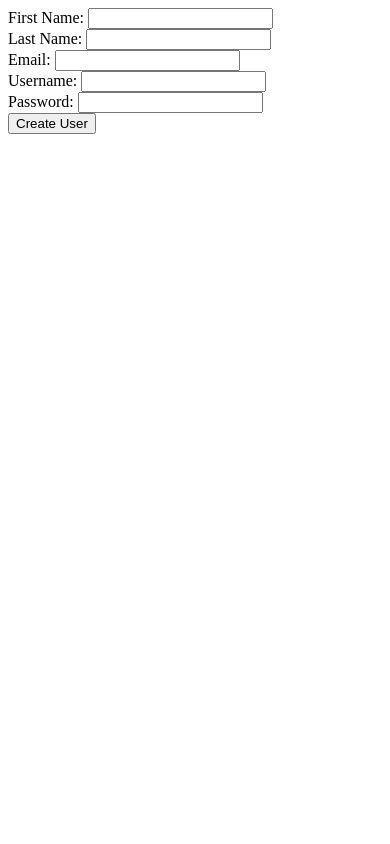
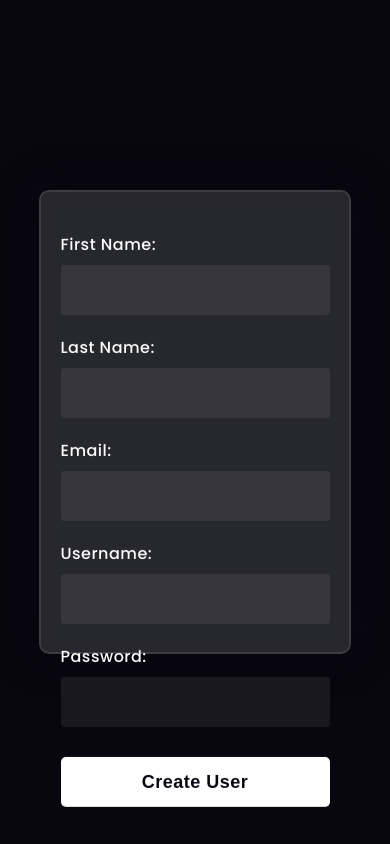
Before and after one commit to wooyakob/sensaigroup, a Flask app: page /admin/createuser in a window 390 px wide. Run offline with Flask 3, Linux system fonts and the light colour scheme; parts of the project's set-up code (start-up, migrations or seed data) failed here and were passed over.

Commit message:
user creation form

```diff
--- /dev/null
+++ b/static/users.css
@@ -0,0 +1,222 @@
+*,
+*:before,
+*:after {
+    padding: 0;
+    margin: 0;
+    box-sizing: border-box;
+}
+
+body {
+    font-family: 'Poppins',sans-serif;
+    background-color: #080710;
+}
+
+.background {
+    width: 430px;
+    height: 520px;
+    position: absolute;
+    transform: translate(-50%,-50%);
+    left: 50%;
+    top: 50%;
+}
+
+.background .shape {
+    height: 200px;
+    width: 200px;
+    position: absolute;
+    border-radius: 50%;
+}
+
+.shape:first-child {
+    background: linear-gradient(#ff512f, #f09819);
+    left: -80px;
+    top: -80px;
+}
+
+.shape:last-child {
+    background: linear-gradient(to right, #ff512f, #f09819);
+    right: -30px;
+    bottom: -80px;
+}
+
+form {
+    height: 700px;
+    width: 400px;
+    background-color: rgba(255,255,255,0.13);
+    position: absolute;
+    transform: translate(-50%,-50%);
+    top: 50%;
+    left: 50%;
+    border-radius: 10px;
+    backdrop-filter: blur(10px);
+    border: 2px solid rgba(255,255,255,0.1);
+    box-shadow: 0 0 40px rgba(8,7,16,0.6);
+    padding: 50px 35px;
+}
+
+form * {
+    color: #ffffff;
+    letter-spacing: 0.5px;
+    outline: none;
+    border: none;
+}
+
+form h3 {
+    font-size: 32px;
+    font-weight: 500;
+    line-height: 42px;
+    text-align: center;
+}
+
+label {
+    display: block;
+    margin-top: 20px;
+    font-size: 16px;
+    font-weight: 500;
+}
+
+input[type="text"],
+input[type="email"],
+input[type="password"] {
+    display: block;
+    height: 50px;
+    width: 100%;
+    background-color: rgba(255,255,255,0.07);
+    border-radius: 3px;
+    padding: 0 10px;
+    margin-top: 8px;
+    font-size: 14px;
+    font-weight: 300;
+}
+
+::placeholder {
+    color: #e5e5e5;
+}
+
+input[type="submit"] {
+    margin-top: 30px;
+    width: 100%;
+    background-color: #ffffff;
+    color: #080710;
+    padding: 15px 0;
+    font-size: 18px;
+    font-weight: 600;
+    border-radius: 5px;
+    cursor: pointer;
+    transition: background-color 0.3s ease;
+}
+
+input[type="submit"]:hover {
+    background-color: #f09819;
+    color: #fff;
+}
+
+
+::placeholder{
+    color: #e5e5e5;
+}
+button{
+    margin-top: 50px;
+    width: 100%;
+    background-color: #ffffff;
+    color: #080710;
+    padding: 15px 0;
+    font-size: 18px;
+    font-weight: 600;
+    border-radius: 5px;
+    cursor: pointer;
+}
+.social{
+  margin-top: 30px;
+  display: flex;
+}
+.social div{
+  background: red;
+  width: 150px;
+  border-radius: 3px;
+  padding: 5px 10px 10px 5px;
+  background-color: rgba(255,255,255,0.27);
+  color: #eaf0fb;
+  text-align: center;
+}
+.social div:hover{
+  background-color: rgba(255,255,255,0.47);
+}
+.social .fb{
+  margin-left: 25px;
+}
+.social i{
+  margin-right: 4px;
+}
+
+.links-section {
+    display: flex;
+    flex-direction: column;
+    justify-content: center;
+    align-items: center;
+    margin-top: 20px;
+}
+
+.return-section {
+    display: flex;
+    justify-content: center;
+    margin-top: 20px;
+}
+
+
+.btn-primary {
+    background-color: #f09819;
+    color: #fff;
+    border: none;
+    border-radius: 20px;
+    padding: 0.5em 1em;
+    font-size: 1rem;
+    font-weight: bold;
+    transition: background-color 0.3s ease;
+  }
+
+  .btn-primary:hover {
+    background-color: #ff512f;
+    color: #fff;
+    border-radius: 20px;
+    text-decoration: none;
+    outline: none;
+  }
+
+  @media only screen and (max-width: 600px) {
+    .background{
+        width: 80%;
+        height: 80%;
+    }
+    form{
+        height: 55%;
+        width: 80%;
+        padding: 5%;
+    }
+    form h3{
+        font-size: 28px;
+    }
+    label{
+        font-size: 16px;
+    }
+    input{
+        height: 50px;
+        font-size: 16px;
+    }
+    button{
+        margin-top: 30px;
+        padding: 12px 0;
+        font-size: 18px;
+    }
+    .social div{
+        width: 120px;
+        padding: 8px;
+    }
+    .btn-primary {
+        padding: 0.5em 1em;
+        font-size: 1rem;
+    }
+    .links-section a {
+        font-size: 12px;
+    }
+}
--- a/templates/users.html
+++ b/templates/users.html
@@ -1,23 +1,33 @@
-<!-- templates/users.html -->
+<head>
+    <title>Add Users</title>
+
+    <link rel="preconnect" href="https://fonts.gstatic.com">
+    <link rel="stylesheet" href="https://cdnjs.cloudflare.com/ajax/libs/font-awesome/5.15.4/css/all.min.css">
+    <link href="https://fonts.googleapis.com/css2?family=Poppins:wght@300;500;600&display=swap" rel="stylesheet">
+    <link rel="shortcut icon" type="image/x-icon" href="/static/favicon2.ico">
+    <link rel="stylesheet" href="/static/users.css">
+    <meta name="viewport" content="width=device-width, initial-scale=1">
+</head>
 
 <form action="/admin/createuser" method="post">
     <label for="first_name">First Name:</label>
     <input type="text" name="first_name" required>
-    <br>
+
     <label for="last_name">Last Name:</label>
     <input type="text" name="last_name" required>
-    <br>
+
     <label for="email">Email:</label>
     <input type="email" name="email" required>
-    <br>
+
     <label for="username">Username:</label>
     <input type="text" name="username" required>
-    <br>
+
     <label for="password">Password:</label>
     <input type="password" name="password" required>
-    <br>
-    <input type="submit" value="Create User">
+
+    <input type="submit" value="Create User" class="btn-primary">
 </form>
+
 {% if error_message %}
 <p style="color: red;">{{ error_message }}</p>
 {% endif %}
```
Also changed, not shown: users.py (line endings or trailing spaces).
